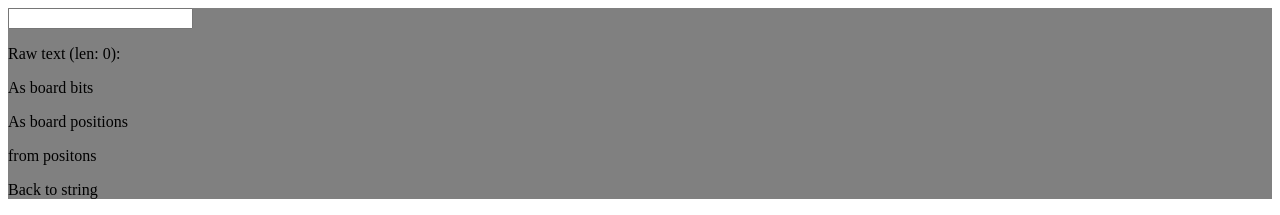
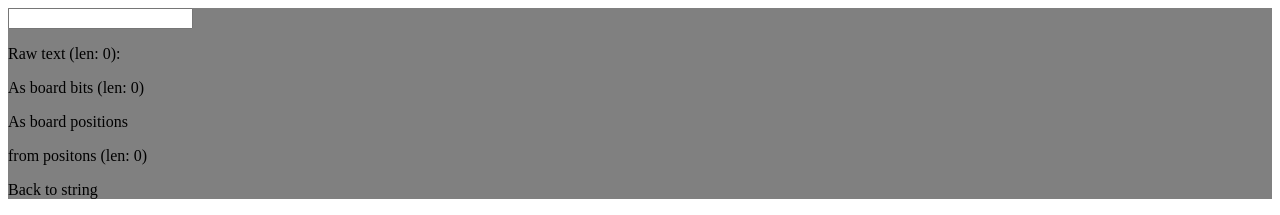
Before and after one commit to pdrabik223/chess_mk5, a React (Vite) app in the folder webapp/: page / in a window 1280 px wide. Shown: the top 215 px of the page. Built offline with nearby package versions, Linux system fonts and the light colour scheme.

Commit message:
not perfect still has bugs

```diff
--- a/webapp/src/App.tsx
+++ b/webapp/src/App.tsx
@@ -34,7 +34,8 @@ class BoardBits {
 
     while (1 < 2) {
       console.log(data_copy.length)
-      if (data_copy.length == 0) return positions;
+      if (data_copy.length == 0) {
+        return positions };
 
       if (data_copy.length < 64 - index)
         data_copy.padEnd((64 - index) - data_copy.length, "0")
@@ -148,189 +149,29 @@ class NumberBase3 {
 
 }
 
-
-// function encodeBase3(text: String): NumberBase3[] {
-//   // Supported characters by encoder 26 (a-z) + 26 (A-Z) + 10 (0-9) + "_" + " " = 64
-
-//   let encodedNumbers: NumberBase3[] = []
-//   for (let character of text) {
-//     if (!supportedCharacters.includes(character)) {
-//       console.log(`character ${character} is not supported, skipping`)
-//       continue;
-//     }
-//     encodedNumbers.push(new NumberBase3(supportedCharacters.indexOf(character)));
-//   }
-
-//   return encodedNumbers;
-// }
-
-// function encodeBase64(text: String): NumberBase3[] {
-//   // Supported characters by encoder 26 (a-z) + 26 (A-Z) + 10 (0-9) + "_" + " " = 64
-
-//   let encodedNumbers: NumberBase3[] = []
-//   for (let character of text) {
-//     if (!supportedCharacters.includes(character)) {
-//       console.log(`character ${character} is not supported, skipping`)
-//       continue;
-//     }
-//     encodedNumbers.push(new NumberBase3(supportedCharacters.indexOf(character)));
-//   }
-
-//   return encodedNumbers;
-// }
-
-// function decodeFromBoardPlacements(data: number[]): string[] {
-
-
-//   if (data.length == 0) return [];
-
-//   let bits: string[] = Array(32)
-
-//   for (let x = 0; x < data.length; x++) {
-//     bits[x] = data[x].toString(2)
-//   }
-
-//   return bits;
-
-// }
-
-// function decodeToBoardPlacements(data: string) {
-
-//   if (data.length == 0) return [];
-
-
-//   let x = new BoardBits();
-//   console.log(x)
-
-//   // console.log(bits)
-//   // return bits;
-
-// }
-
-// function totalSum(values: number[]): number {
-//   let sum = 0
-
-//   for (let i = 0; i < values.length; i++) {
-//     sum += (values[i]) * (i * 64)
-//   }
-//   return sum
-// }
-
-// function toBase3(values: number[]): string[] {
-//   let result: string[] = []
-//   for (let val of values) {
-//     let temp = val;
-//     let number: string = ""
-//     if (temp == 0) number = "0";
-//     else
-//       while (temp > 0) {
-//         number = (temp % 3).toString() + number;
-//         temp = Math.floor(temp / 3);
-
-//       }
-//     result.push(number)
-//   }
-//   return result;
-// }
-
-// function base3ToBase10(base3Str: string): number {
-//   let decimalVal: number = 0;
-//   const length: number = base3Str.length;
-
-//   for (let i = 0; i < length; i++) {
-//     const digit: number = parseInt(base3Str[i], 10);
-
-//     const power: number = length - 1 - i;
-
-//     decimalVal += digit * Math.pow(3, power);
-//   }
-
-//   return decimalVal;
-// }
-
-// function toBase10fromBase3(values: string[]): number[] {
-//   let result: number[] = []
-
-//   for (let val of values) {
-//     let temp = Number(val);
-//     let number: number;
-//     if (temp == 0) number = 0;
-//     else
-//       number = base3ToBase10(val)
-//     result.push(Number(number))
-//   }
-//   return result;
-// }
-
-// function base10toEncodedAs10(values: number[]): number[] {
-
-
-//   let result: number[] = []
-
-//   for (let val of values) {
-//     let temp = val;
-//     let number: string = ""
-//     if (temp == 0) number = "0";
-//     else
-//       while (temp > 0) {
-//         number = (temp % 64).toString() + number;
-//         temp = Math.floor(temp / 64);
-
-//       }
-//     result.push(Number(number))
-//   }
-//   return result;
-// }
-
-
 function App() {
   const [text, setText] = useState<String>("");
-
-  // async function searchForServer(): Promise<String | null> {
-  //   let localNetworkHeader = "http://192.168.1."
-
-
-  //   for (let x = 0; x < 255; x++) {
-  //     console.log(localNetworkHeader + x.toString() + "/v1/status")
-  //     try {
-
-  //       let resp = await fetch(localNetworkHeader + x.toString() + "/v1/status", { signal: AbortSignal.timeout(1000) })
-  //       if (resp.ok) {
-  //         console.log("HERE!")
-  //         return localNetworkHeader + x.toString();
-
-  //       }
-  //     } catch (error: unknown) {
-  //       console.log(error)
-  //     }
-  //   }
-
-  //   return null;
-  // }
-  // let [boardServerIP, setBoardServerIP] = useState<Promise<String | null>>(() => { return searchForServer() });
-
-  // let [searchParams] = useSearchParams();
-
-  // const [serverUrl, setServerUrl] = useState<String | null>("null")
 
   const onChange = (e: ChangeEvent<HTMLInputElement>) => {
     const newValue = e.target.value;
     setText(newValue);
   }
-  let positons = new BoardBits()
-  positons.encodeString(text)
+
+  let board1 = new BoardBits()
+  board1.encodeString(text)
+
 
   let board2 = new BoardBits()
-  board2.fromPositions(positons.toPositions())
+  board2.fromPositions(board1.toPositions())
 
   return <div style={{ backgroundColor: 'grey' }}>
     <input onChange={onChange} />
     <p>Raw text (len: {text.length}): {text}</p>
-    {/* <p>Encoded as numbers (base 10) and (base 3): {encodeBase3(text).join(" ")}</p>
-    //  */}
-    <p>As board bits {(new BoardBits()).encodeString(text)}</p>
-    <p>As board positions {positons.toPositions().join(" ")}</p>
-    <p>from positons {board2.data}</p>
+
+
+    <p>As board bits (len: {board1.data.length}) {board1.data}</p>
+    <p>As board positions {board1.toPositions().join(" ")}</p>
+    <p>from positons (len: {board2.data.length}) {board2.data}</p>
 
     <p>Back to string {board2.decodeString()}</p>
     {/* <p>Text to Board Placements {decodeToBoardPlacements("Test")}</p>
```
